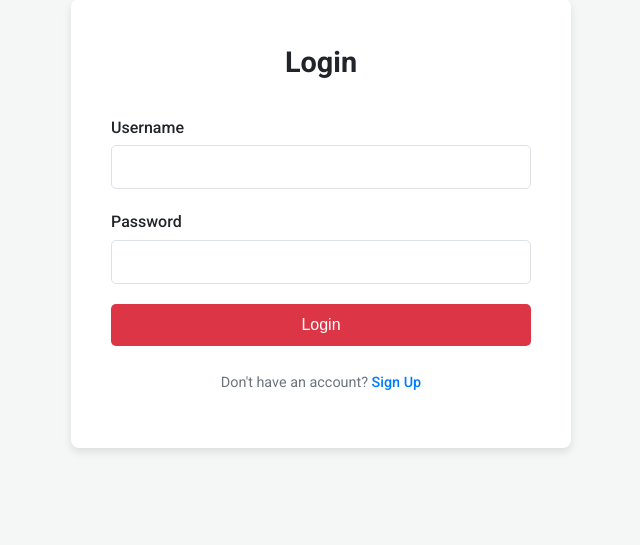
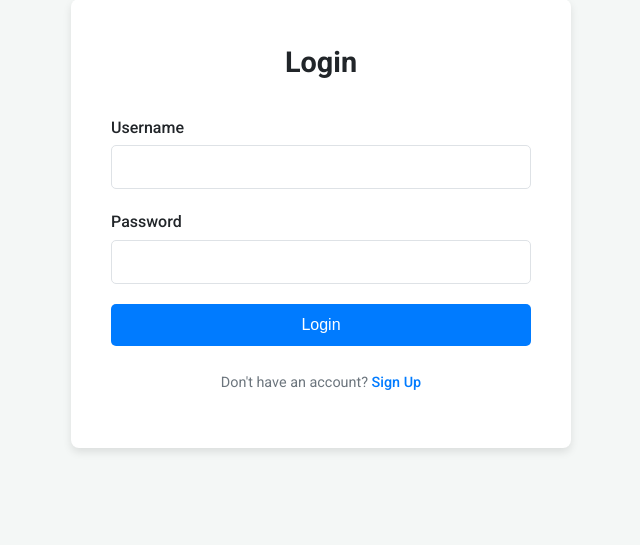
Before and after one commit to MuhammedAhmedAbdulaziz/LMS, a Flask app: page / in a window 1280 px wide. Shown: the part 235-780 px from the top of the page, without its empty margins (319-959 px from the left). Run offline with Flask 3, Linux system fonts and the light colour scheme.

Commit message:
Change btn color

```diff
--- a/app/static/css/style.css
+++ b/app/static/css/style.css
@@ -69,7 +69,7 @@ nav {
     border: none;
     border-radius: 5px;
     color: white;
-    background-color: var(--danger-color);
+    background-color: var(--primary-color);
     cursor: pointer;
     text-decoration: none;
     font-size: 1rem;
```
